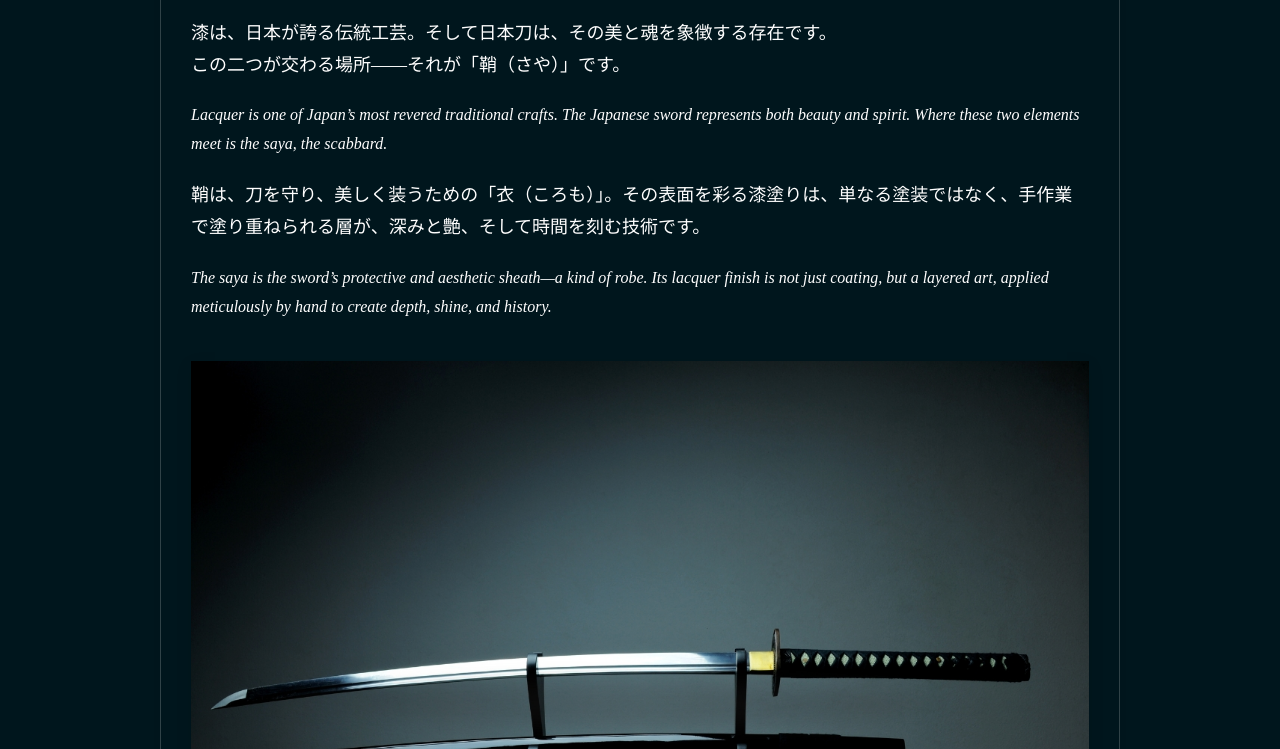
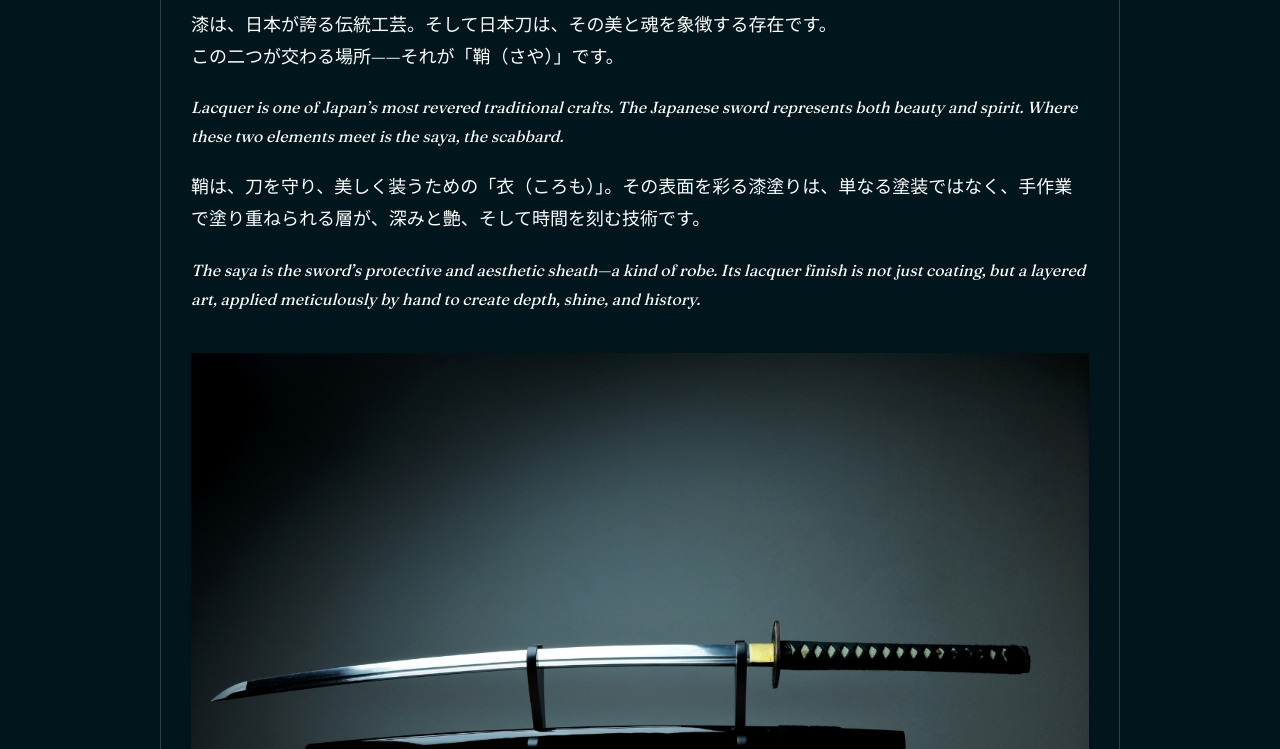
Before and after one commit to ITkumi/master-of-Urushi, a plain HTML site: page saya-page.html in a window 1280 px wide. Shown: the part 344-1093 px from the top of the page. Drawn offline with Linux system fonts and the light colour scheme.

Commit message:
Update saya-page.html

```diff
--- a/saya-page.html
+++ b/saya-page.html
@@ -4,6 +4,8 @@
   <meta charset="UTF-8" />
   <meta name="viewport" content="width=device-width, initial-scale=1.0"/>
     <title>saya-urushi</title>
+  <link href="https://fonts.googleapis.com/css2?family=Fraunces:ital,wght@0,300;0,400&display=swap" rel="stylesheet">
+  <link rel="stylesheet" href="style.css" />
     <style>
 html {
   scroll-behavior: smooth;
```
